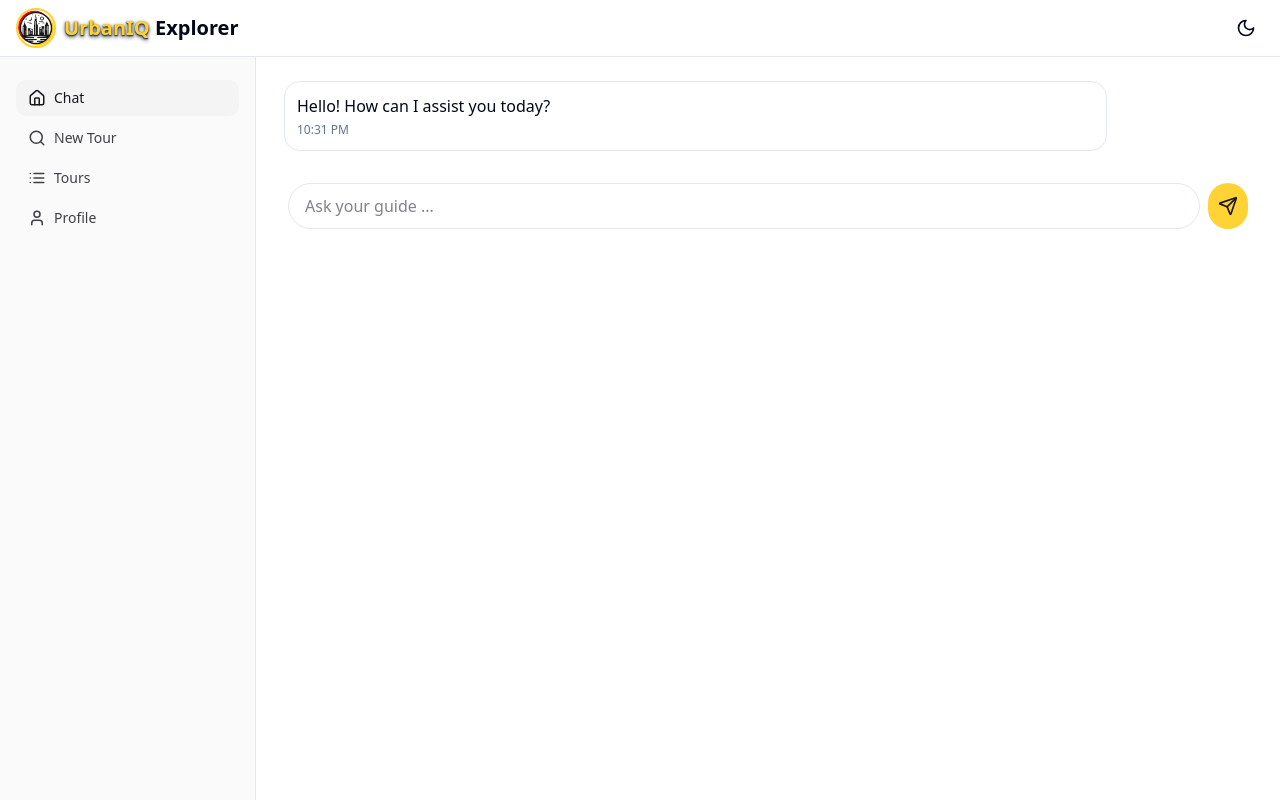
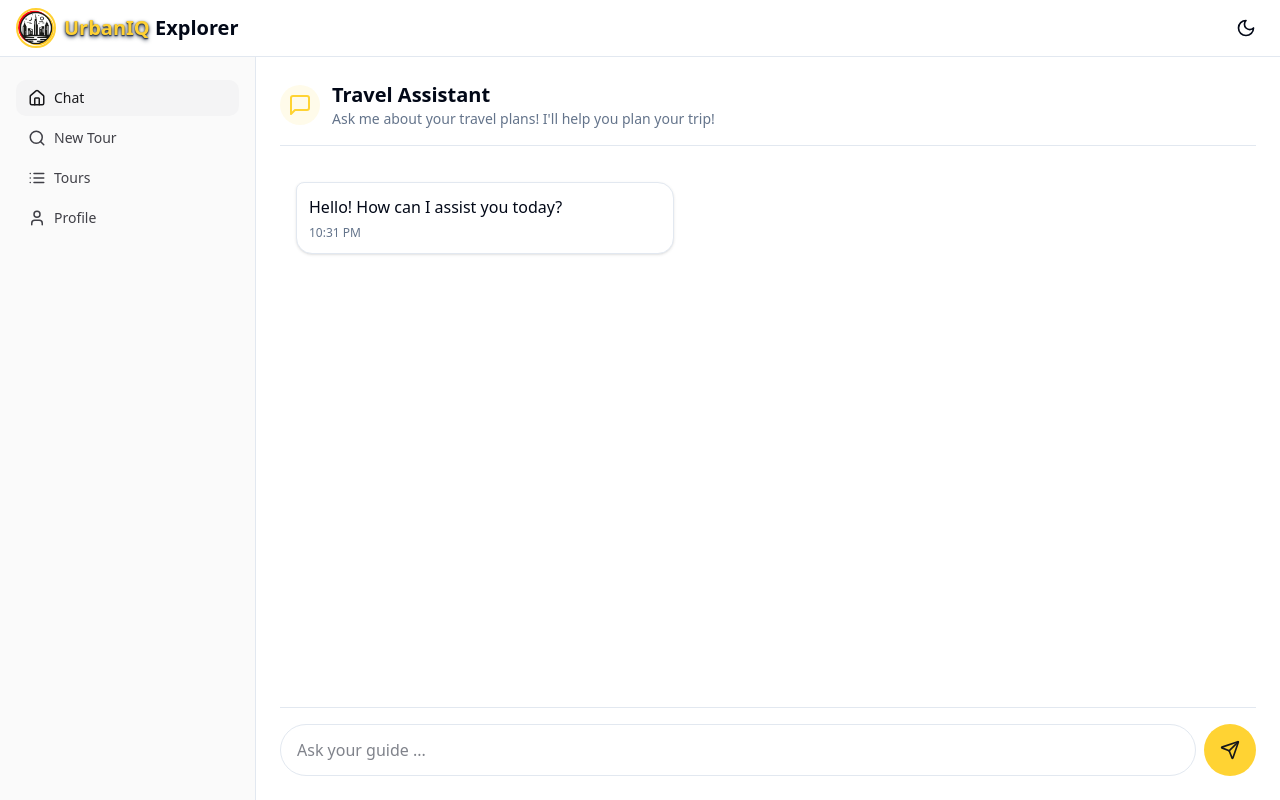
Before and after one commit to Freemasoid/nextjs-urbaniq-explorer, a Next.js app: page /chat in a window 1280 px wide. Built offline with nearby package versions, Linux system fonts and the light colour scheme.

Commit message:
feat: enhance chat layout with improved message grouping and styling, and add chat header component

```diff
--- a/src/app/chat/page.tsx
+++ b/src/app/chat/page.tsx
@@ -1,8 +1,9 @@
 "use client";
 
 import React, { useState } from "react";
-import { Send } from "lucide-react";
+import { Send, MessageSquare } from "lucide-react";
 import { useTranslation } from "@/i18n/useTranslation";
+import { cn } from "@/lib/utils";
 
 interface Message {
   id: string;
@@ -51,23 +52,58 @@ const Chat: React.FC = () => {
   };
 
   return (
-    <div className="flex flex-col w-full">
-      <div className="flex overflow-y-auto justify-between h-full pb-4 px-1">
-        <div className="space-y-5 w-full">
-          {messages.map((message) => (
+    <div className="flex flex-col h-[calc(100vh-10rem)] md:h-[calc(100vh-5rem)] w-full mx-auto">
+      {/* Chat Header */}
+      <div className="flex items-center gap-3 pb-4 border-b">
+        <div className="p-2 rounded-full bg-primary/10">
+          <MessageSquare className="text-primary h-6 w-6" />
+        </div>
+        <div>
+          <h2 className="text-xl font-semibold">{t("chat.travelAssistant")}</h2>
+          <p className="text-sm text-muted-foreground">
+            {t("chat.travelAssistantDescription")}
+          </p>
+        </div>
+      </div>
+
+      {/* Messages Container */}
+      <div className="flex-1 overflow-y-auto py-6 px-1 md:px-4 space-y-6">
+        {messages.map((message, index) => {
+          const isFirstMessageOfGroup =
+            index === 0 || messages[index - 1].sender !== message.sender;
+          const isLastMessageOfGroup =
+            index === messages.length - 1 ||
+            messages[index + 1].sender !== message.sender;
+
+          return (
             <div
               key={message.id}
-              className={`chat-bubble ${
+              className={cn(
+                "chat-message-container",
+                message.sender === "user" ? "justify-end" : "justify-start",
+                !isFirstMessageOfGroup && !isLastMessageOfGroup
+                  ? "my-1"
+                  : "my-3"
+              )}
+            >
+              <div
+                className={cn(
+                  "chat-bubble flex flex-col",
                   message.sender === "user"
-                  ? "chat-bubble-user"
-                  : "chat-bubble-ai"
-              }`}
+                    ? "chat-bubble-user rounded-2xl rounded-tr-sm"
+                    : "chat-bubble-ai rounded-2xl rounded-tl-sm",
+                  "md:max-w-[70%] lg:max-w-[40%] max-w-[85%]",
+                  "shadow-sm"
+                )}
               >
-              <p>{message.content}</p>
+                <p className="text-base">{message.content}</p>
                 <div
-                className={`text-xs mt-1 text-muted-foreground ${
-                  message.sender === "user" ? "text-right" : ""
-                }`}
+                  className={cn(
+                    "text-xs mt-1.5",
+                    message.sender === "user"
+                      ? "text-right text-yellow-800"
+                      : "text-muted-foreground"
+                  )}
                 >
                   {message.timestamp.toLocaleTimeString([], {
                     hour: "2-digit",
@@ -75,15 +111,17 @@ const Chat: React.FC = () => {
                   })}
                 </div>
               </div>
-          ))}
             </div>
+          );
+        })}
       </div>
 
+      {/* Input Area */}
       <form
         onSubmit={handleSendMessage}
-        className="pt-4 sticky bg-background"
+        className="border-t pt-4 sticky bottom-0 bg-background"
       >
-        <div className="flex gap-2 px-2">
+        <div className="flex gap-2">
           <input
             type="text"
             value={input}
@@ -93,7 +131,7 @@ const Chat: React.FC = () => {
           />
           <button
             type="submit"
-            className="bg-primary text-primary-foreground rounded-full p-2.5 hover:opacity-90"
+            className="bg-primary text-primary-foreground rounded-full p-4 hover:opacity-90 transition-colors"
             disabled={!input.trim()}
           >
             <Send size={20} />
```
Lines whose indentation alone changed are shown as unchanged.
